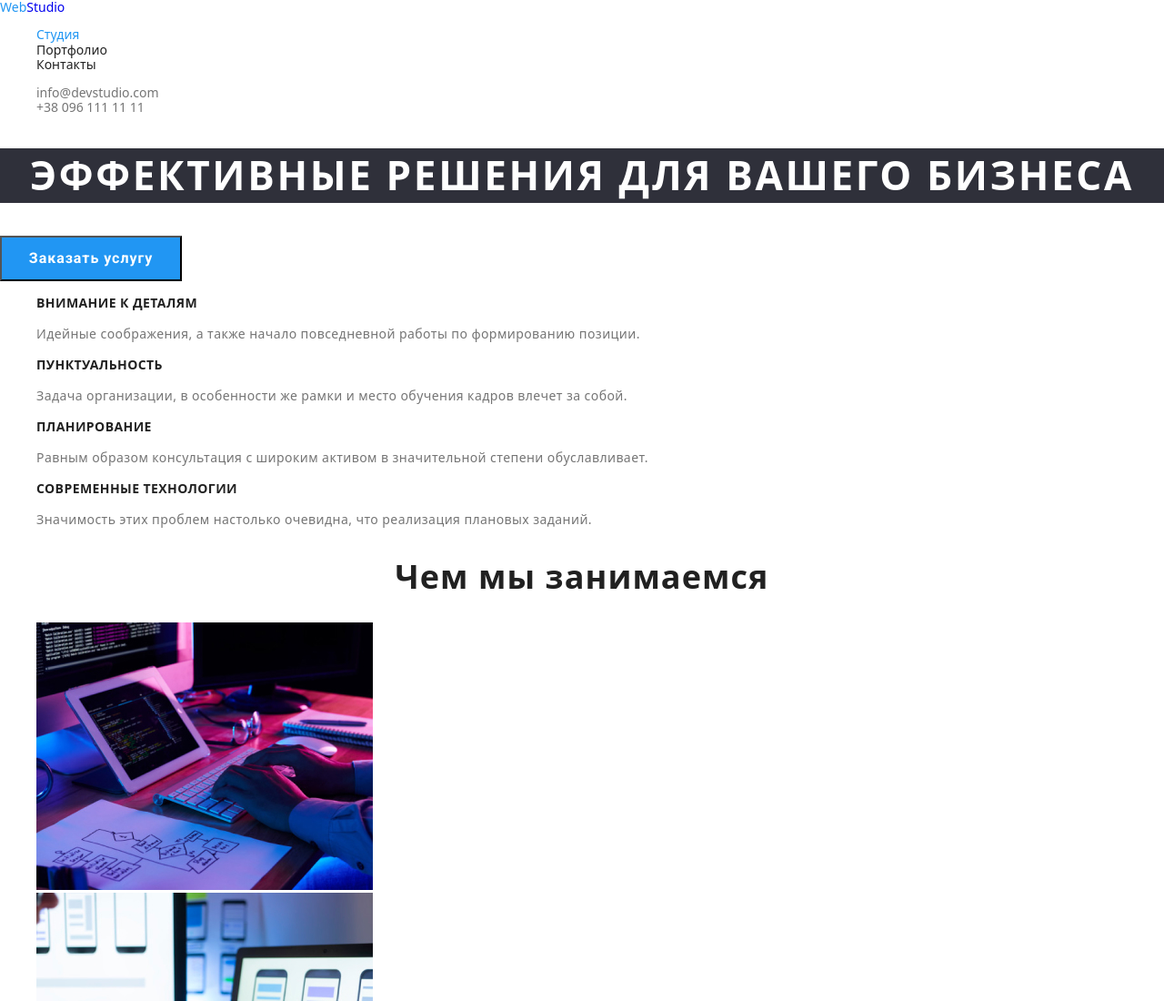
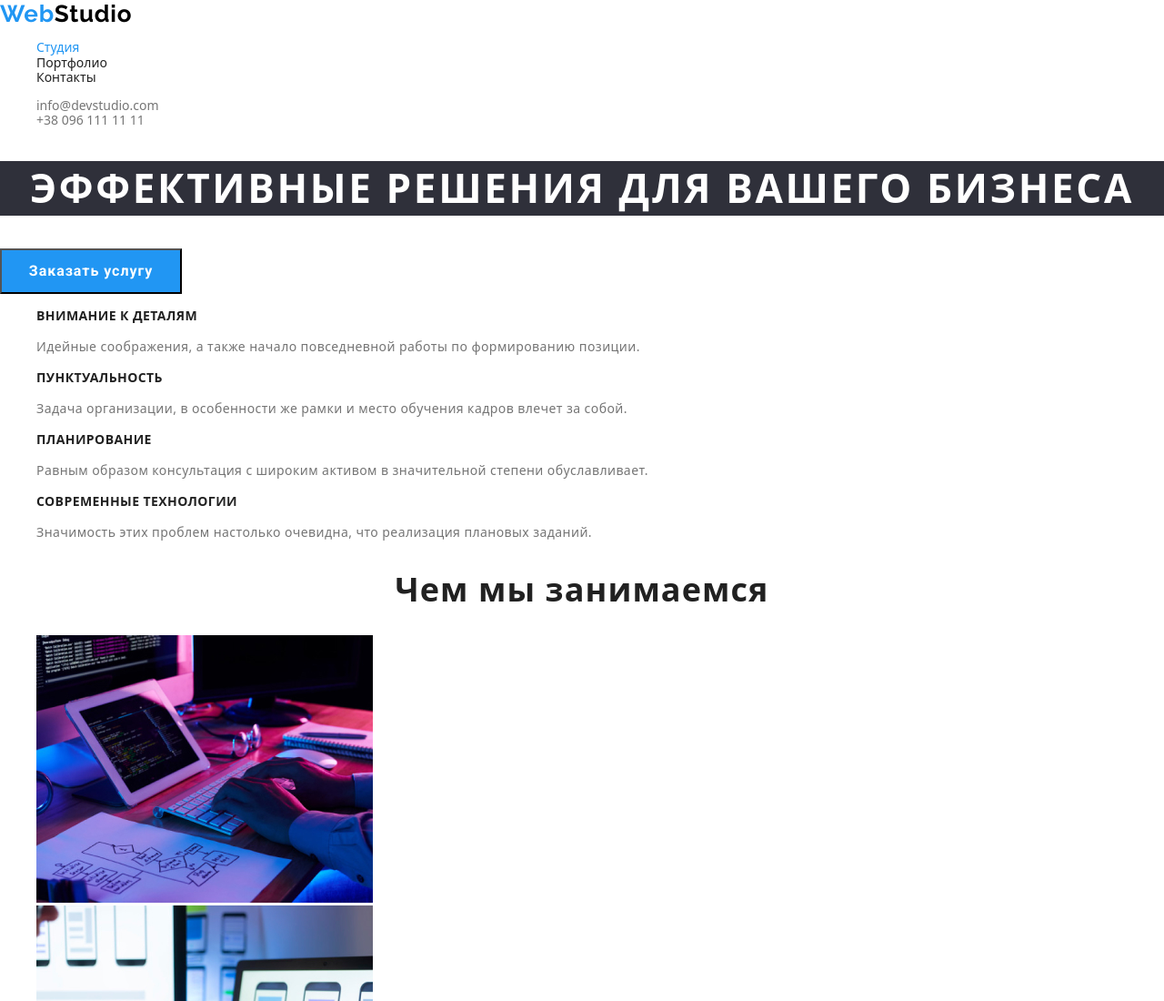
Before and after one commit to AlinaKotsiubynska/goit-markup-hw-03, a plain HTML site: page index.html in a window 1280 px wide. Shown: the top 1100 px of the page at 91% size. Drawn offline with Linux system fonts and the light colour scheme.

Commit message:
дочищает мелкие баги

```diff
--- a/css/style.css
+++ b/css/style.css
@@ -14,12 +14,12 @@
 }
 
 /*BODY*/
-a {
+.link {
   text-decoration: none;
   font-style: normal;
 }
 
-ul {
+.list {
   list-style: none;
 }
 
--- a/index.html
+++ b/index.html
@@ -15,7 +15,7 @@
 <!--header-->
     <header>
       <nav class="nav">
-        <a class="link" href="/index.html" aria-label="логотип" class="logo-header"><span class="logo-web">Web</span>Studio</a>
+        <a class="logo-header link" href="./index.html" aria-label="логотип" ><span class="logo-web">Web</span>Studio</a>
         <ul class="nav-links list">
           <li>
             <a class="studio nav-link curent link" href="./index.html">Студия</a>
```
Also changed, not shown: portfolio.html (+1 -1 lines).
